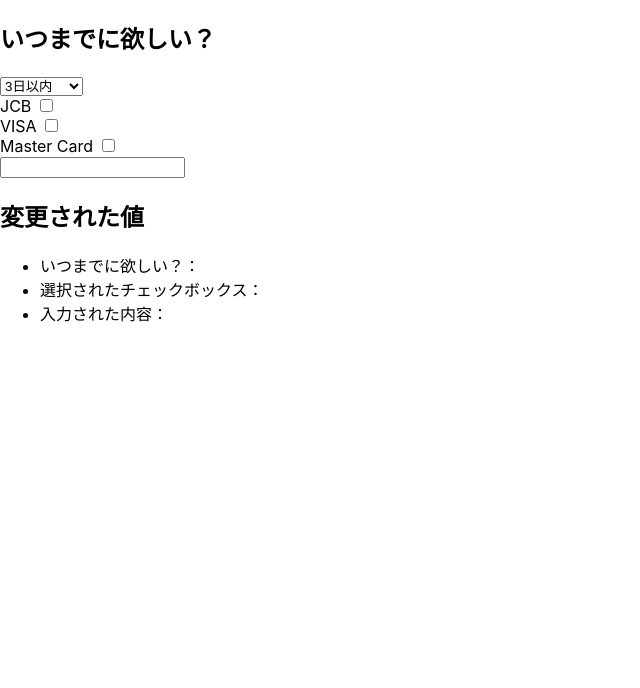
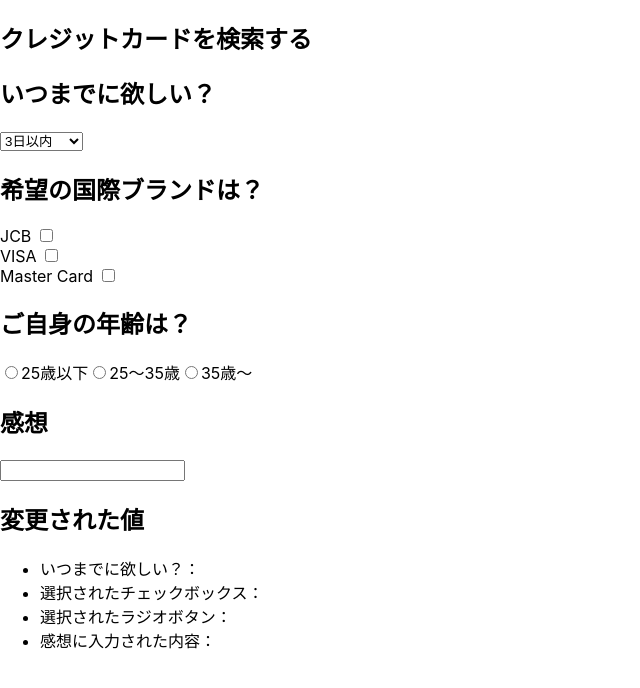
Before and after one commit to chika-create/form_study, a React (Create React App) app: page / in a window 1280 px wide. Shown: the top 688 px of the page, without its empty margins (0-640 px from the left). Built offline with nearby package versions, Linux system fonts and the light colour scheme.

Commit message:
add: ラジオボタンを追加など

```diff
--- a/src/index.tsx
+++ b/src/index.tsx
@@ -31,6 +31,7 @@ function App () {
   return (
     <div>
       <section>
+        <h1>クレジットカードを検索する</h1>
         <div>
           <h2>いつまでに欲しい？</h2>
           <select onChange={event => setSelectValue(event.target.value)}>
@@ -40,20 +41,38 @@ function App () {
           </select>
         </div>
         <div>
+          <h2>希望の国際ブランドは？</h2>
           JCB <input type="checkbox" value="jcb" onChange={handleCheckboxChange} /><br />
           VISA <input type="checkbox" value="visa" onChange={handleCheckboxChange} /><br />
           Master Card <input type="checkbox" value="mastercard" onChange={handleCheckboxChange} />
         </div>
         <div>
+          <h2>ご自身の年齢は？</h2>
+          <label>
+            <input type="radio" value="25歳以下" />
+            25歳以下
+          </label>
+          <label>
+            <input type="radio" value="25〜35歳" />
+            25〜35歳
+          </label>
+          <label>
+            <input type="radio" value="35歳〜" />
+            35歳〜
+          </label>
+        </div>
+        <div>
+          <h2>感想</h2>
           <input type="text" value={textBoxValue} onChange={handleTextBoxChange} />
         </div>
       </section>
       <section>
-        <h2>変更された値</h2>
+        <h1>変更された値</h1>
         <ul>
           <li>いつまでに欲しい？：{selectValue}</li>
           <li>選択されたチェックボックス：{checkValue.join(", ")}</li>
-          <li>入力された内容：{textBoxValue}</li>
+          <li>選択されたラジオボタン：</li>
+          <li>感想に入力された内容：{textBoxValue}</li>
         </ul>
       </section>
     </div>
```
